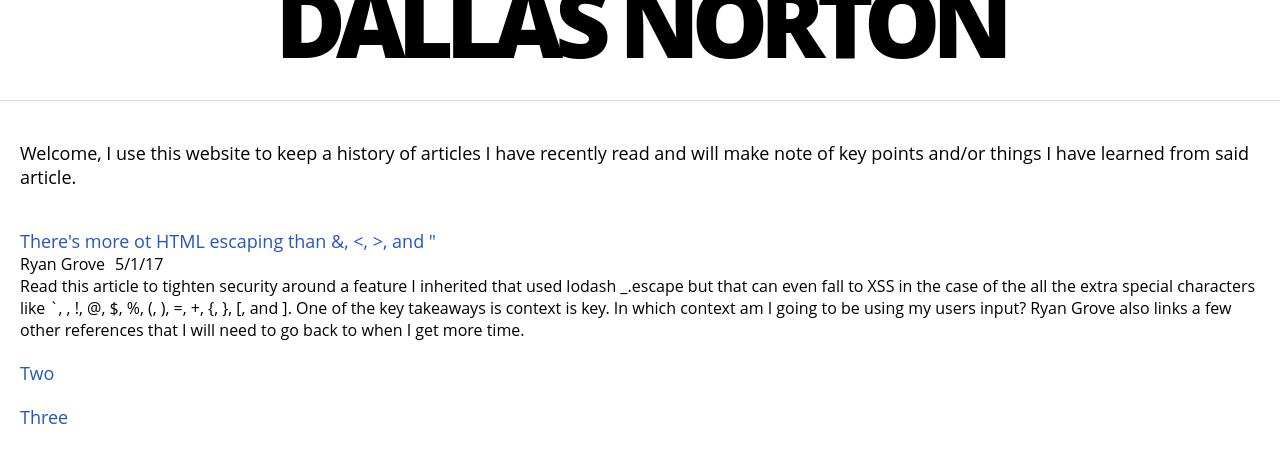
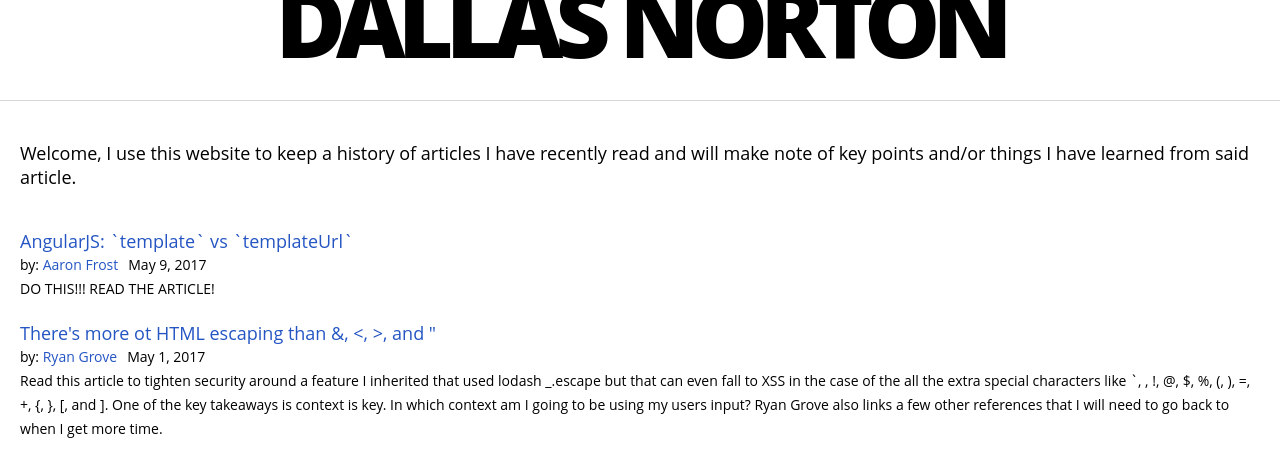
Before and after one commit to dallasnorton/personalSite, a React (Create React App) app: page / in a window 1280 px wide. Shown: the top 476 px of the page. Built offline with nearby package versions, Linux system fonts and the light colour scheme.

Commit message:
more author detail styling

```diff
--- a/src/App.css
+++ b/src/App.css
@@ -57,6 +57,20 @@
 
 .article-wrapper {
   margin: 20px 0px 20px 0px;
+
+  font-size: 14px;
+  line-height: 24px;
+}
+
+.article-wrapper a {
+  text-decoration: none;
+  color: #2455c3;
+}
+.article-wrapper a:hover {
+  text-decoration: underline;
+}
+.article-wrapper a:visited {
+  color: #2455c3;
 }
 
 .article-wrapper h3 {
@@ -65,20 +79,16 @@
   line-height: 24px;
 }
 
-.article-title-link {
-  text-decoration: none;
-  color: #2455c3;
-}
-
-.article-title-link:visited {
-  color: #2455c3;
-}
-
-
 .article-details {
   display: flex;
+  font-size: 14px;
+  line-height: 24px;
 }
 
 .article-details .article-author {
   margin-right: 10px;
 }
+
+.article-details .article-author a {
+  font-weight: normal;
+}
--- a/src/App.js
+++ b/src/App.js
@@ -4,27 +4,20 @@ import Articles from './Articles';
 
 class App extends Component {
   render() {
-    const articles = [{
-        index: 1,
+    const articles = [ {
+        title: 'AngularJS: `template` vs `templateUrl`',
+        href: 'https://medium.com/@frosty/angularjs-template-vs-templateurl-cdde055b7907',
+        takeaways: 'DO THIS!!! READ THE ARTICLE!',
+        author: 'Aaron Frost',
+        authorLink: 'https://twitter.com/js_dev',
+        date: new Date('May 9, 2017')
+      }, {
         title: 'There\'s more ot HTML escaping than &, <, >, and "',
         href: 'http://wonko.com/post/html-escaping',
         takeaways: 'Read this article to tighten security around a feature I inherited that used lodash _.escape but that can even fall to XSS in the case of the all the extra special characters like `, , !, @, $, %, (, ), =, +, {, }, [, and ]. One of the key takeaways is context is key. In which context am I going to be using my users input? Ryan Grove also links a few other references that I will need to go back to when I get more time.',
         author: 'Ryan Grove',
-        date: '5/1/17'
-      }, {
-        index: 2,
-        title: 'Two',
-        href: 'http://www.google.com',
-        takeaways: '',
-        author: '',
-        date: ''
-      }, {
-        index: 3,
-        title: 'Three',
-        href: 'http://espn.go.com',
-        takeaways: '',
-        author: '',
-        date: ''
+        authorLink: 'https://twitter.com/yaypie',
+        date: new Date('May 1, 2017')
       }];
 
     return (
--- a/src/Article.js
+++ b/src/Article.js
@@ -1,14 +1,21 @@
 import React, { Component } from 'react';
 
+const monthNames = ["January", "February", "March", "April", "May", "June", "July", "August", "September", "October", "November", "December"];
+
 class Article extends Component {
+  constructor(props) {
+    super(props);
+    this.dateString = monthNames[this.props.articleObj.date.getMonth()] + ' ' + this.props.articleObj.date.getDate() +', ' + this.props.articleObj.date.getFullYear();
+  }
+
   render() {
     return <div className="article-wrapper">
       <h3>
         <a href={this.props.articleObj.href} className="article-title-link">{this.props.articleObj.title}</a>
       </h3>
       <div className="article-details">
-          <span className="article-author">{this.props.articleObj.author}</span>
-          <span className="article-date">{this.props.articleObj.date}</span>
+        <span className="article-author">by: <a href={this.props.articleObj.authorLink}>{this.props.articleObj.author}</a></span>
+        <span className="article-date">{this.dateString}</span>
       </div>
       <p className="article-takeaways">{this.props.articleObj.takeaways}</p>
     </div>;
--- a/src/Articles.js
+++ b/src/Articles.js
@@ -4,9 +4,10 @@ import Article from './Article';
 class Articles extends Component {
   constructor(props) {
     super(props);
-    this.articleList = this.props.articles.map((article) => {
+    this.articleList = this.props.articles.map((article, index) => {
+      // order by date
       return <Article
-                key={article.index}
+                key={index}
                 articleObj={article}
               />
     });
```
Lines whose indentation alone changed are shown as unchanged.
